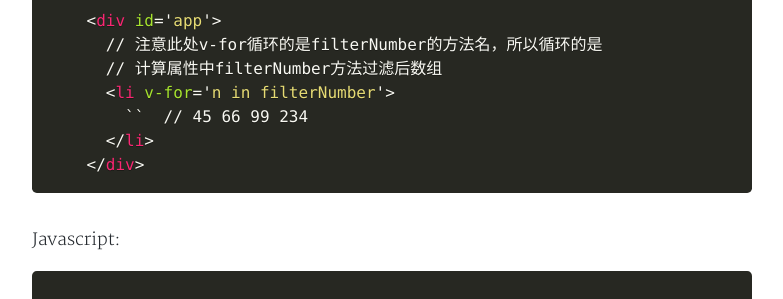
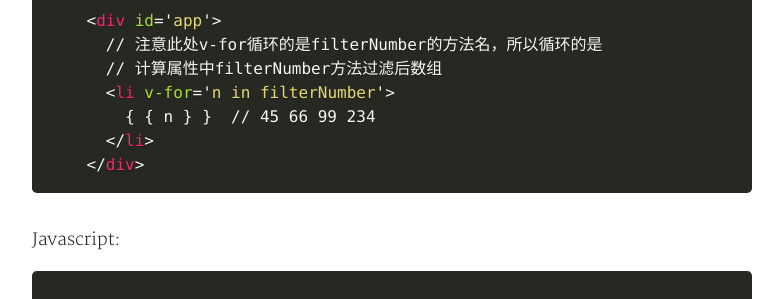
Before and after one commit to yangliangwu/old-blog, a Jekyll site: the page built from _posts/2018-06-24-Vue.js显示过滤、排序结果.md, in a window 1280 px wide and 900 px high, scrolled down 591 px. Shown: the part 153-452 px from the top of the window, without its empty margins (248-1031 px from the left). Built offline with Jekyll 4.4.1, drawn with Linux system fonts in a browser that asks for light colours; nearby versions of some CDN libraries; a style sheet for code colours, icons or effects is not loaded.

````diff
--- a/_posts/2018-06-24-Vue.js显示过滤、排序结果.md
+++ b/_posts/2018-06-24-Vue.js显示过滤、排序结果.md
@@ -19,7 +19,7 @@ HTML:
       // 注意此处v-for循环的是filterNumber的方法名，所以循环的是
       // 计算属性中filterNumber方法过滤后数组
       <li v-for='n in filterNumber'>
-        `{{ n }}`  // 45 66 99 234
+        { { n } }  // 45 66 99 234
       </li>
     </div>
 ```
````
